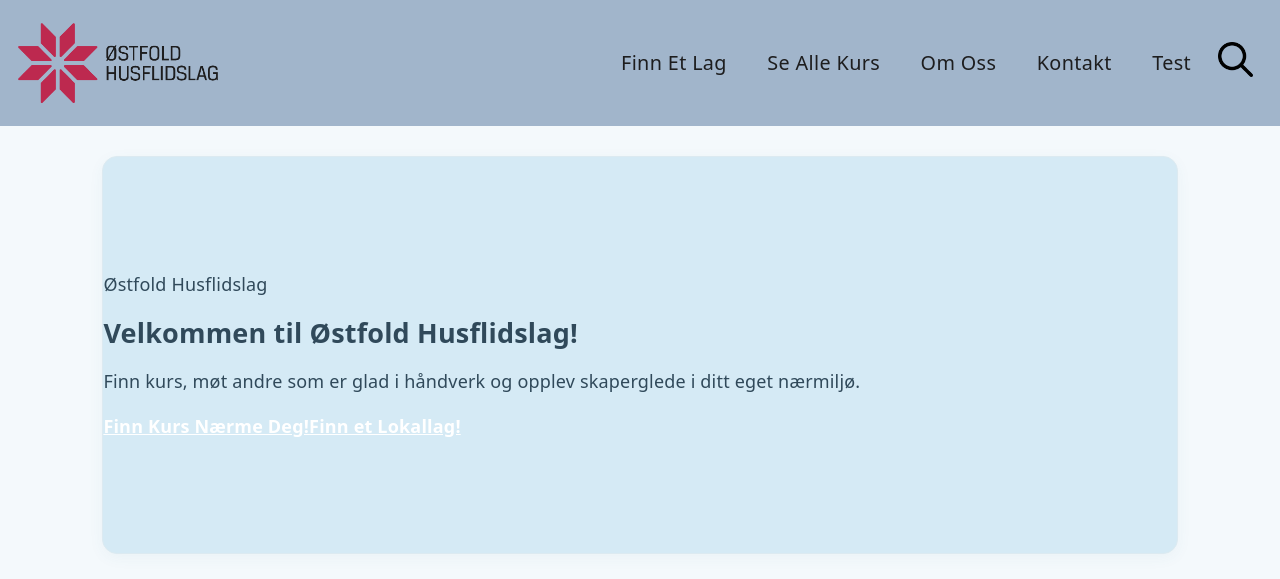
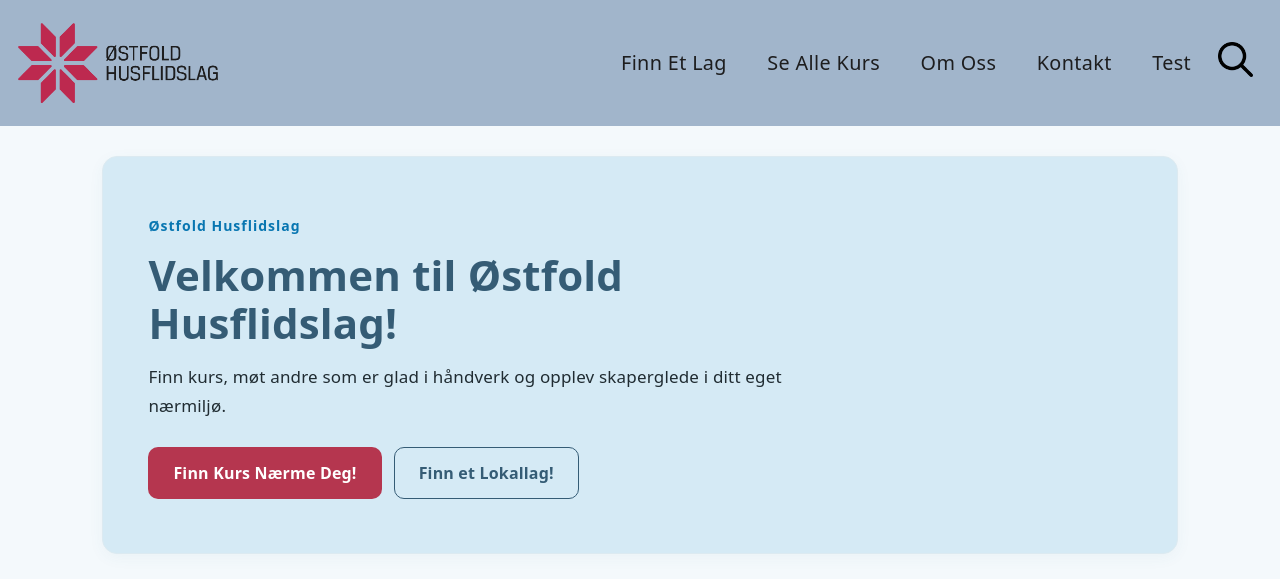
Before and after one commit to Friddi12/Software-Engineering-Gruppe-16, a React app in the folder frontend/: page / in a window 1280 px wide. Shown: the top 579 px of the page. Built offline with nearby package versions, Linux system fonts and the light colour scheme; no server answers; the HTML template or start-up script is replaced by a standard one.

Commit message:
Update husflid.css

```diff
--- a/frontend/src/style/husflid.css
+++ b/frontend/src/style/husflid.css
@@ -228,6 +228,64 @@ nav{
     border:1px solid #dceaf1;
     box-shadow: 0 4px 15px rgba(65, 110, 140, 0.05);
 
+}
+
+.heroInnhold{
+    max-width: 36rem;
+    padding: 40px 45px;
+    color: #30495a;
+}
+.heroInnhold span{
+    color: #0876b1;
+    font-size: 14px;
+    letter-spacing: 1px;
+    font-weight: 600;
+}
+.heroInnhold h2{
+    margin: 12px 0 16px;
+    font-size: 42px;
+    line-height: 1.15;
+    color: #355c75;
+}
+.heroInnhold p{
+    margin: 0 0 26px;
+    font-size: 17px;
+    line-height: 1.7;
+    color: #202c32;
+}
+
+.heroKnapper{
+    display: flex;
+    flex-wrap: wrap;
+    gap: 12px;
+}
+
+.heroKnapp{
+    padding:12px 24px;
+    border-radius: 10px;
+    border: 1.5px solid transparent;
+
+    font-size: 16px;
+    font-weight: 600;
+    text-decoration: none;
+}
+
+.heroKnappKurs{
+    background-color: #b5364f;
+    color: white
+}
+.heroKnappKurs:hover{
+    background-color: #9a2c42;
+    transform: translateY(-2px);
+}
+
+.heroKnappLokal{
+    border-color: #355c75;
+    color: #355c75;
+}
+.heroKnappLokal:hover{
+    background-color: rgba(53, 92, 117, 0.1);
+    transform: translateY(-2px);
 }
 
 /* Karusell CSS */
```
